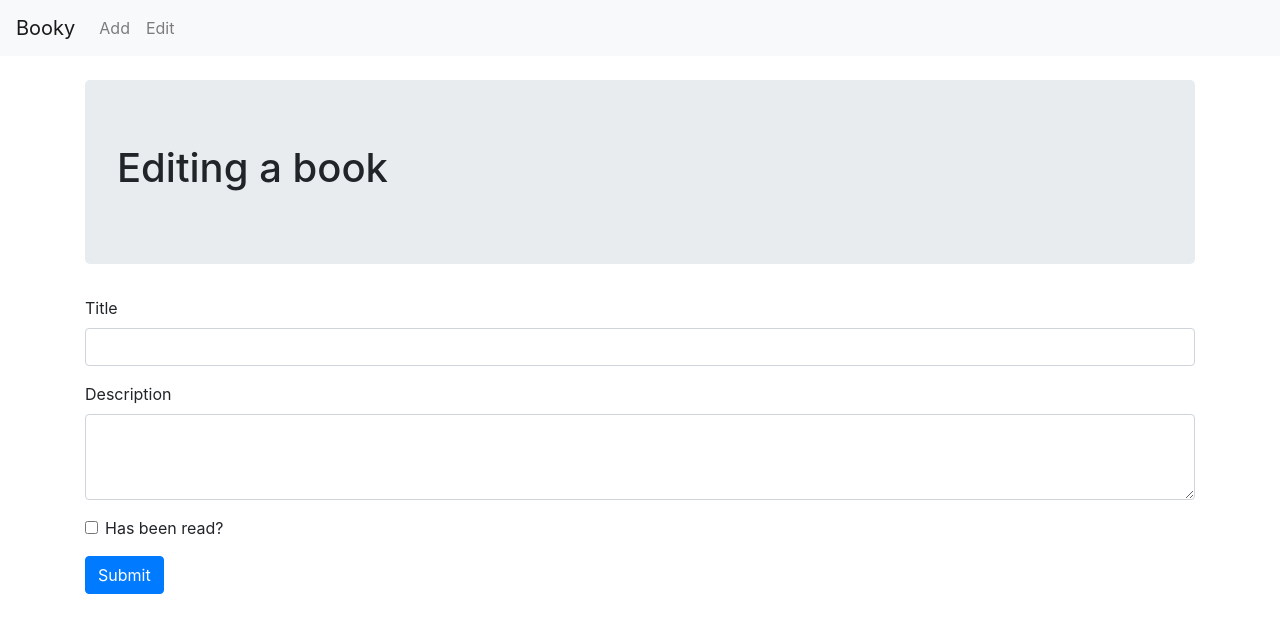
After one commit to karmek-k/bookmgr, a Django app: page /edit/1 in a window 1280 px wide. The commit adds this page. Shown: the top 633 px of the page. Run offline with Django 3.2, Linux system fonts and the light colour scheme; some libraries are stand-ins or nearby versions.

Commit message:
Book editing

```diff
--- a/booky/bookmgr/templates/bookmgr/detail.html
+++ b/booky/bookmgr/templates/bookmgr/detail.html
@@ -14,7 +14,7 @@ Book detail - Booky
     {{ object.title }}<br/><br/>
     <b>Description</b><br/>
     {{ object.description }}<br/><br/>
-    <a class="btn btn-primary" href="#" role="button">Edit info</a>
+    <a class="btn btn-primary" href="{% url 'bookmgr:edit' object.id %}" role="button">Edit info</a>
     <a class="btn btn-danger" href="{% url 'bookmgr:delete' object.id %}" role="button">Delete</a>
 </p>
 {% endblock %}
--- /dev/null
+++ b/booky/bookmgr/templates/bookmgr/edit.html
@@ -0,0 +1,28 @@
+{% extends 'shared/base.html' %}
+
+{% block title %}
+Editing a book - Booky
+{% endblock %}
+
+{% block intro %}
+<h1>Editing a book</h1>
+{% endblock %}
+
+{% block content %}
+<form method="POST" action="{% url 'bookmgr:edit' pk %}">
+    {% csrf_token %}
+    <div class="form-group">
+        <label for="title">Title</label>
+        <input type="text" class="form-control" id="title" name="title" required />
+    </div>
+    <div class="form-group">
+        <label for="textarea">Description</label>
+        <textarea class="form-control" id="textarea" rows="3" name="description" required></textarea>
+    </div>
+    <div class="form-group form-check">
+        <input type="checkbox" class="form-check-input" id="has-been-read" name="has_been_read"/>
+        <label class="form-check-label" for="has-been-read">Has been read?</label>
+    </div>
+    <button type="submit" class="btn btn-primary">Submit</button>
+</form>
+{% endblock %}
--- a/booky/bookmgr/urls.py
+++ b/booky/bookmgr/urls.py
@@ -9,4 +9,5 @@ urlpatterns = [
     path('detail/<int:pk>', views.BookDetailView.as_view(), name='detail'),
     path('add/', views.book_add, name="add"),
     path('delete/<int:pk>', views.BookDeleteView.as_view(), name='delete'),
+    path('edit/<int:pk>', views.book_edit, name='edit')
 ]
--- a/booky/bookmgr/views.py
+++ b/booky/bookmgr/views.py
@@ -1,4 +1,4 @@
-from django.shortcuts import render, redirect
+from django.shortcuts import render, redirect, get_object_or_404
 from django.views import generic
 from django.urls import reverse_lazy
 
@@ -34,3 +34,14 @@ class BookDeleteView(generic.DeleteView):
     template_name = 'bookmgr/delete.html'
     model = Book
     success_url = reverse_lazy('bookmgr:index')
+
+
+def book_edit(request, pk):
+    if request.method == 'POST':
+        book = get_object_or_404(Book, pk=pk)
+        form = BookForm(request.POST or None, instance=book)
+        if form.is_valid():
+            form.save()
+        return redirect('bookmgr:index')
+
+    return render(request, 'bookmgr/edit.html', {'pk': pk})
```
